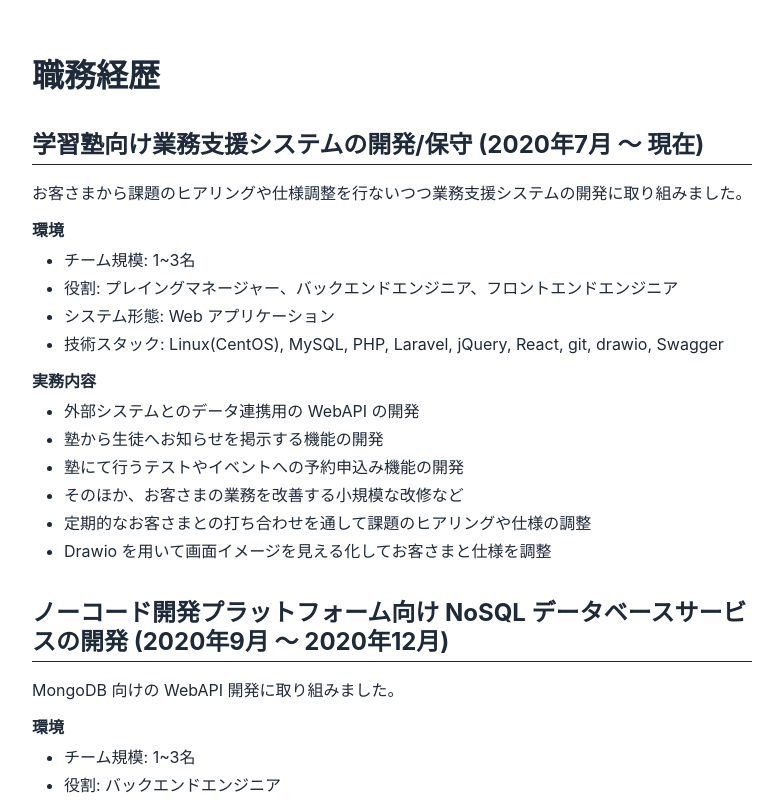
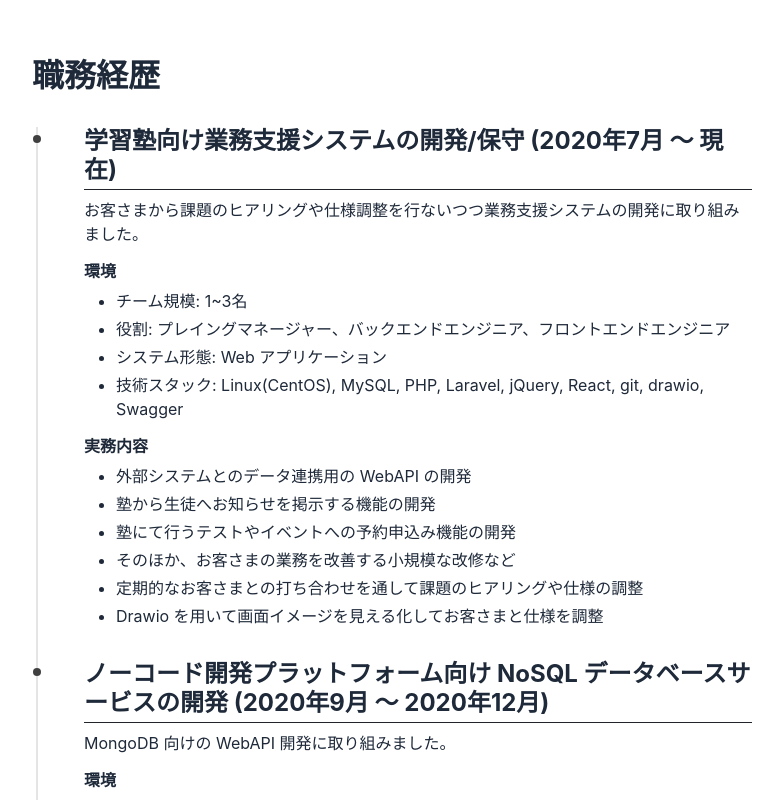
Before and after one commit to yoshik159753/portfolio, a Next.js app: page / in a window 1280 px wide. Shown: the part 1520-2320 px from the top of the page, without its empty margins (248-1031 px from the left). Built offline with nearby package versions, Linux system fonts and the light colour scheme.

Commit message:
upd 職歴のタイムラインスタイルを追加

```diff
--- a/components/works.js
+++ b/components/works.js
@@ -1,11 +1,18 @@
 import { useState } from "react";
 import { motion, AnimatePresence } from "motion/react";
-import Markdown from "@/components/markdown/markdown";
+import ReactMarkdown from "react-markdown";
+import remarkGfm from "remark-gfm";
+import rehypeRaw from "rehype-raw";
 import { FontAwesomeIcon } from "@fortawesome/react-fontawesome";
 import { faAngleDown } from "@fortawesome/free-solid-svg-icons";
+import markdownStyles from "@/components/markdown/markdown.module.css";
+import styles from "@/components/works.module.css";
 
 const Works = ({ children }) => {
   const [isClosed, setIsClosed] = useState(true);
+
+  // h1 タグを外だし(タイムライン縦線の対象外とするため)
+  const title = children.match(/^#\s+(.+)/m)?.[1] ?? "";
 
   return (
     <div>
@@ -14,7 +21,18 @@ const Works = ({ children }) => {
         transition={{ duration: 0.6, ease: "easeInOut" }}
         className="relative overflow-hidden"
       >
-        <Markdown>{children}</Markdown>
+        <div className={markdownStyles.reactMarkDown}>
+          <h1>{title}</h1>
+          <div className={styles.timeline}>
+            <ReactMarkdown
+              remarkPlugins={[remarkGfm]}
+              rehypePlugins={[rehypeRaw]}
+              components={{ h1: () => null }}
+            >
+              {children}
+            </ReactMarkdown>
+          </div>
+        </div>
         <AnimatePresence>
           {isClosed && (
             <motion.div
--- /dev/null
+++ b/components/works.module.css
@@ -0,0 +1,46 @@
+/* タイムライン縦棒 */
+.timeline {
+  position: relative;
+  padding-left: 1.25rem;
+  margin-left: 0.25rem;
+}
+
+@media (min-width: 768px) {
+  .timeline {
+    padding-left: 3rem;
+  }
+}
+
+.timeline::before {
+  content: "";
+  position: absolute;
+  left: 0;
+  top: 0;
+  bottom: 0;
+  width: 2px;
+  background-color: #e5e5e5;
+}
+
+/* 各案件の丸点 */
+.timeline h3 {
+  position: relative;
+  margin-top: 2rem;
+  margin-bottom: 0.5rem;
+}
+
+.timeline h3::before {
+  content: "";
+  position: absolute;
+  top: 0.5rem;
+  left: calc(-1.44rem);
+  width: 0.5rem;
+  height: 0.5rem;
+  border-radius: 50%;
+  background-color: #404040;
+}
+
+@media (min-width: 768px) {
+  .timeline h3::before {
+    left: calc(-3.2rem);
+  }
+}
```
